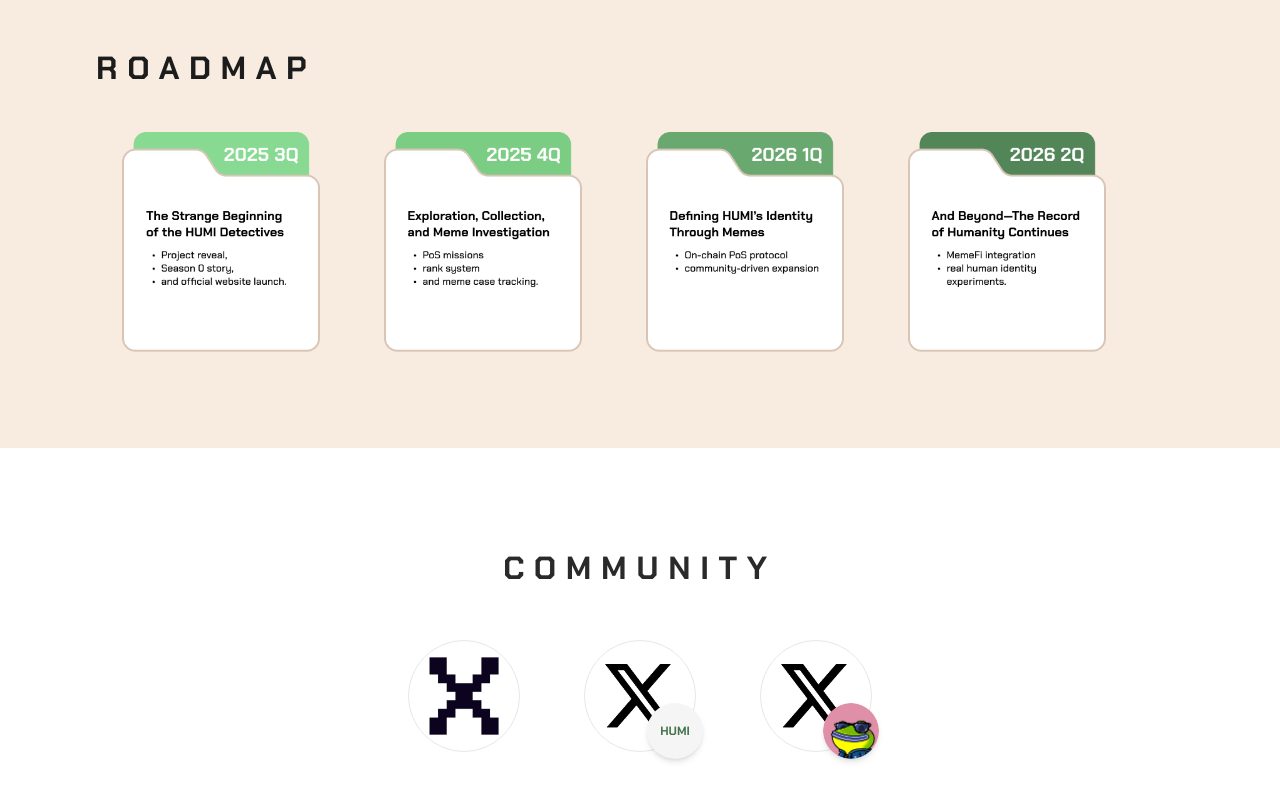
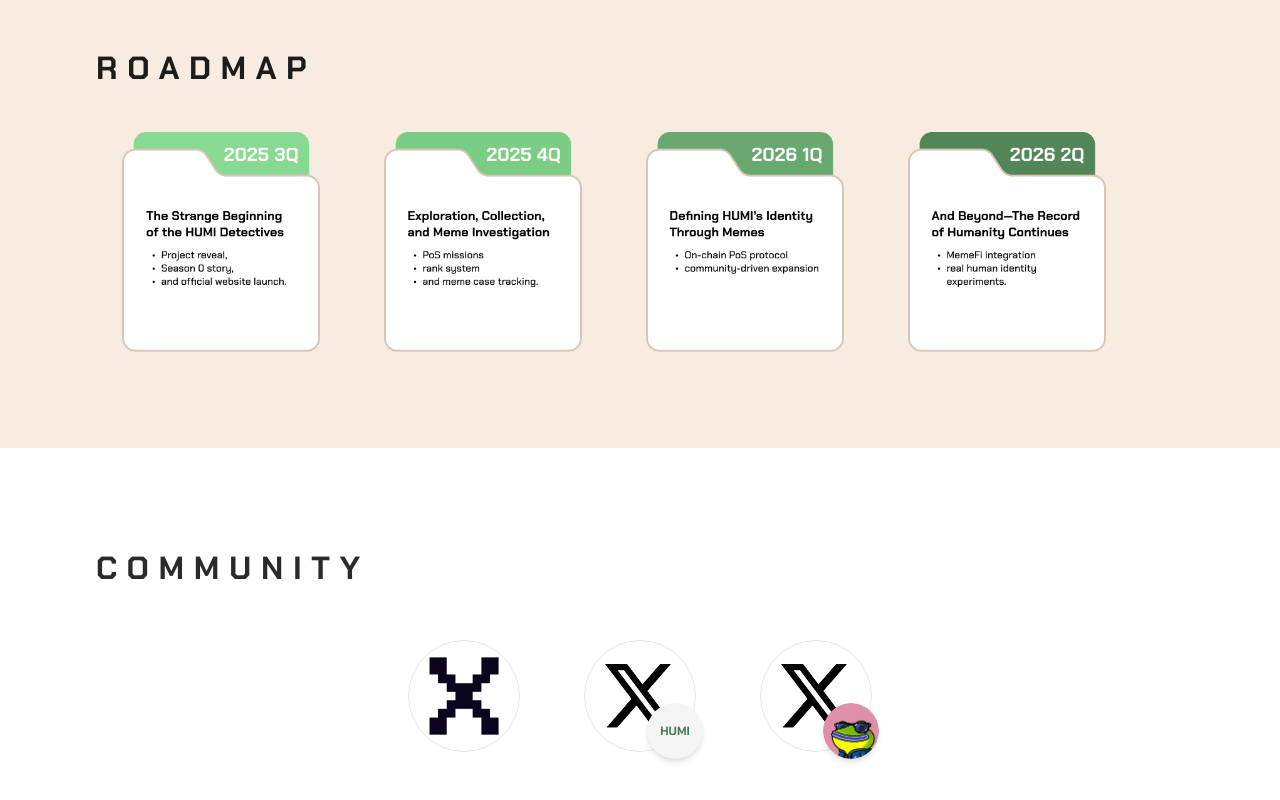
Before and after one commit to seol-jun/humi-landing, a Next.js app: page / in a window 1280 px wide. Shown: the part 1369-2169 px from the top of the page. Built offline with nearby package versions, Linux system fonts and the light colour scheme.

Commit message:
community 왼쪽 정렬

```diff
--- a/components/CommunitySection.tsx
+++ b/components/CommunitySection.tsx
@@ -5,8 +5,9 @@ export default function CommunitySection() {
   return (
     <section id="community" className="w-full py-24 bg-white">
       <div className="max-w-6xl mx-auto px-6 lg:px-8 text-[#2a2a2a]">
-        {/* 제목 */}
-        <h2 className="text-[26px] md:text-[32px] tracking-[0.3em] font-extrabold mb-12 text-center">
+
+        {/* 제목 – 중앙 → 왼쪽 정렬 */}
+        <h2 className="text-[26px] md:text-[32px] tracking-[0.3em] font-extrabold mb-12 text-left">
           COMMUNITY
         </h2>
 
```
